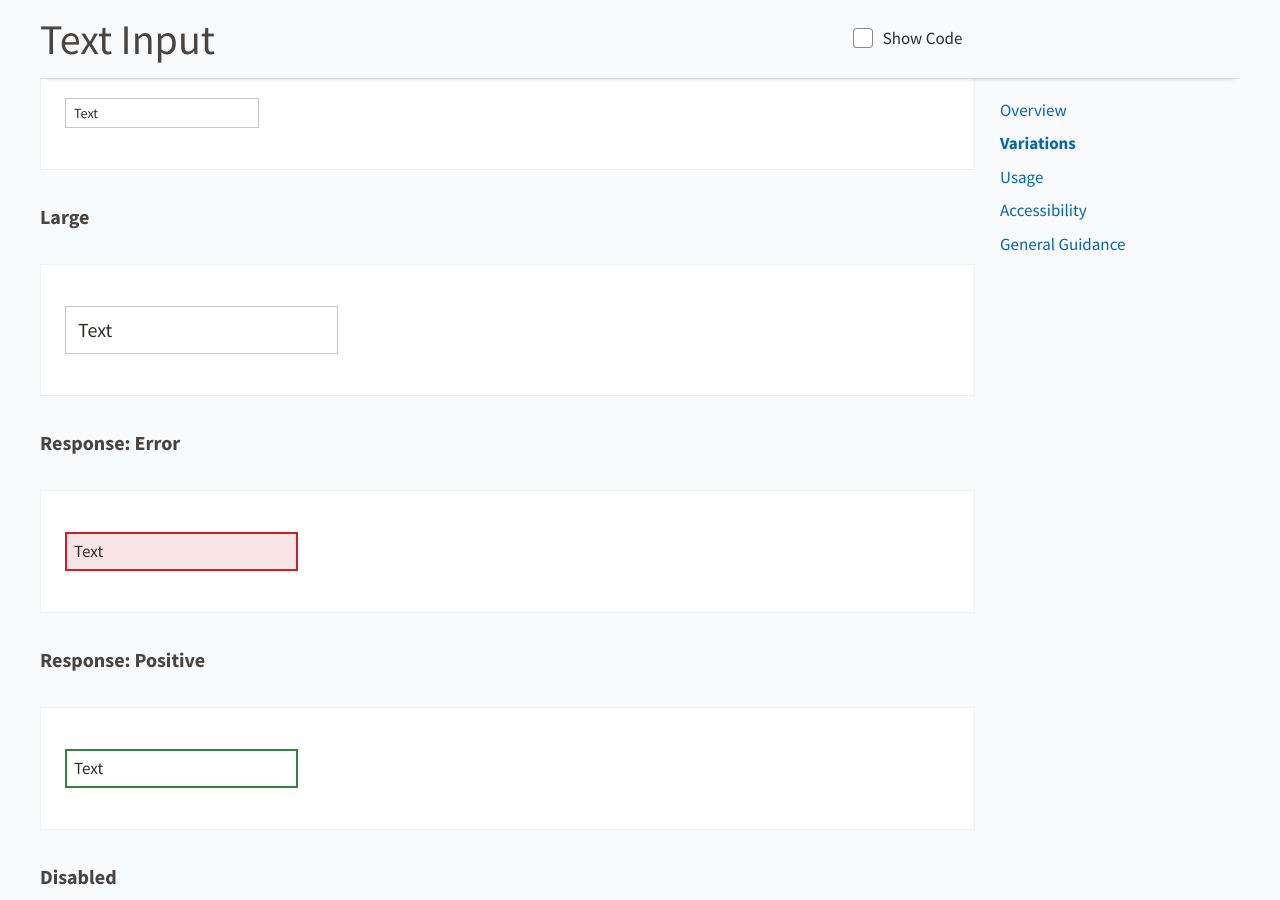
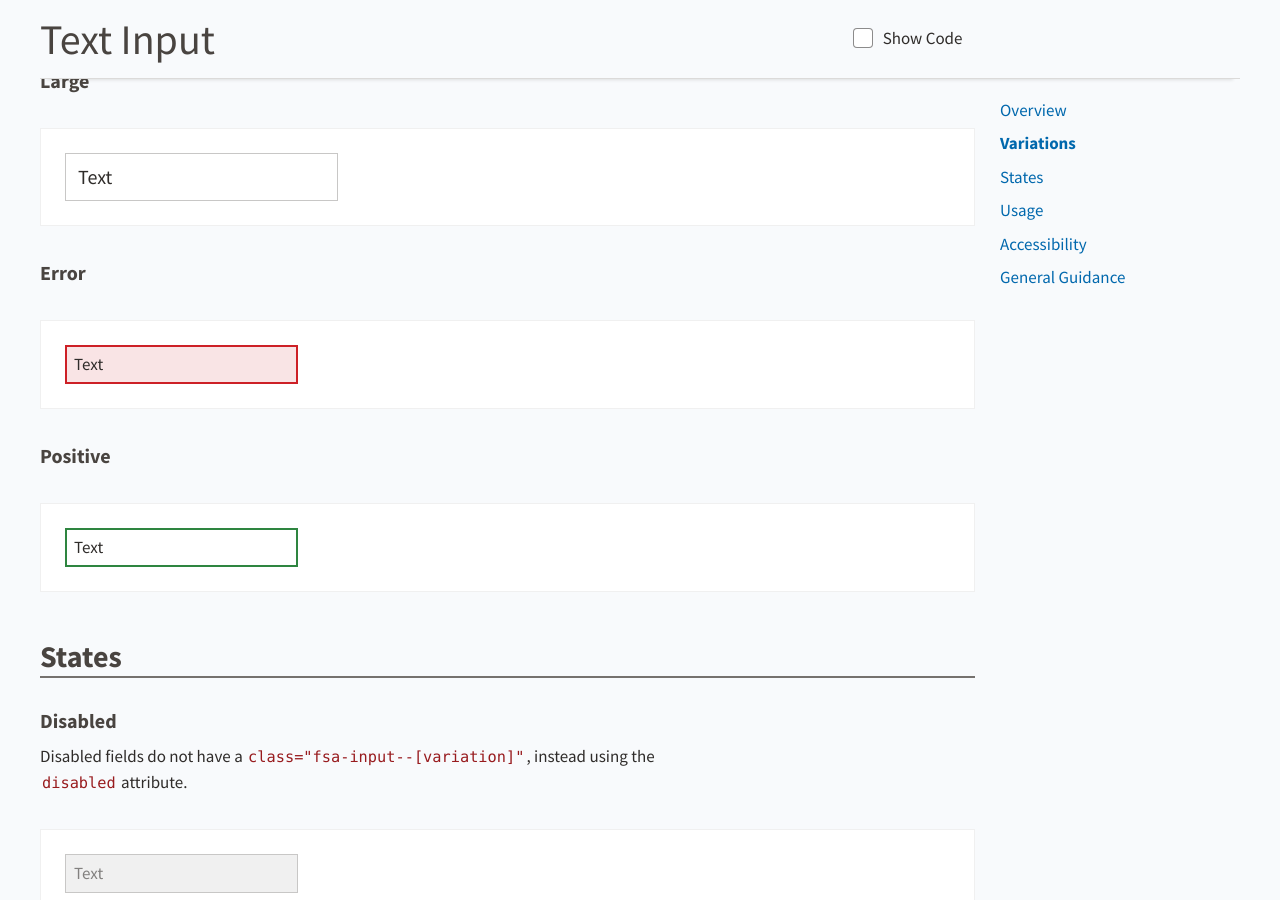
Before and after one commit to USDA-FSA/fsa-design-system, a Jekyll site: the page built from components/text-input/index.md, in a window 1280 px wide and 900 px high, scrolled down 1346 px. Built offline with Jekyll 4.4.1, drawn with Linux system fonts in a browser that asks for light colours.

````diff
--- a/components/text-input/index.md
+++ b/components/text-input/index.md
@@ -7,7 +7,7 @@
 ---
 
 <div class="ds-preview">
-  <p><input class="fsa-input" type="text" name="some_name2" placeholder="Placeholder" value="Text"></p>
+  <input class="fsa-input" type="text" name="some_name2" placeholder="Placeholder" value="Text">
 </div>
 
 ## Variations
@@ -21,63 +21,65 @@
 ### Default
 
 <div class="ds-preview">
-  <p><input class="fsa-input" type="text" name="1iuoytytesgdf" value="Text" placeholder="Placeholder"></p>
+  <input class="fsa-input" type="text" name="1iuoytytesgdf" value="Text" placeholder="Placeholder">
 </div>
 ```html
-<p><input class="fsa-input" type="text" name="1iuoytytesgdf" value="Text" placeholder="Placeholder"></p>
+<input class="fsa-input" type="text" name="1iuoytytesgdf" value="Text" placeholder="Placeholder">
 ```
 
 ### Full-width
 
 <div class="ds-preview">
-  <p><input class="fsa-input fsa-input--block" type="text" name="155tj" value="Text" placeholder="Placeholder"></p>
+  <input class="fsa-input fsa-input--block" type="text" name="155tj" value="Text" placeholder="Placeholder">
 </div>
 ```html
-<p><input class="fsa-input fsa-input--block" type="text" name="155tj" value="Text" placeholder="Placeholder"></p>
+<input class="fsa-input fsa-input--block" type="text" name="155tj" value="Text" placeholder="Placeholder">
 ```
 
 ### Small
 
 <div class="ds-preview">
-  <p><input class="fsa-input fsa-input--small" type="text" name="qwerty" value="Text" placeholder="Placeholder"></p>
+  <input class="fsa-input fsa-input--small" type="text" name="qwerty" value="Text" placeholder="Placeholder">
 </div>
 ```html
-<p><input class="fsa-input fsa-input--small" type="text" name="qwerty" value="Text" placeholder="Placeholder"></p>
+<input class="fsa-input fsa-input--small" type="text" name="qwerty" value="Text" placeholder="Placeholder">
 ```
 
 ### Large
 
 <div class="ds-preview">
-  <p><input class="fsa-input fsa-input--large" type="text" name="ytrewq" value="Text" placeholder="Placeholder"></p>
+  <input class="fsa-input fsa-input--large" type="text" name="ytrewq" value="Text" placeholder="Placeholder">
 </div>
 ```html
-<p><input class="fsa-input fsa-input--large" type="text" name="ytrewq" value="Text" placeholder="Placeholder"></p>
+<input class="fsa-input fsa-input--large" type="text" name="ytrewq" value="Text" placeholder="Placeholder">
 ```
 
-### Response: Error
+### Error
 
 <div class="ds-preview">
-  <p><input class="fsa-input fsa-input--error" type="text" name="7id" value="Text"></p>
+  <input class="fsa-input fsa-input--error" type="text" name="7id" value="Text">
 </div>
 ```html
-<p><input class="fsa-input fsa-input--error" type="text" name="7id" value="Text"></p>
+<input class="fsa-input fsa-input--error" type="text" name="7id" value="Text">
 ```
 
-### Response: Positive
+### Positive
 
 <div class="ds-preview">
-  <p><input class="fsa-input fsa-input--positive" type="text" name="lorem" value="Text"></p>
+  <input class="fsa-input fsa-input--positive" type="text" name="lorem" value="Text">
 </div>
 ```html
-<p><input class="fsa-input fsa-input--positive" type="text" name="lorem" value="Text"></p>
+<input class="fsa-input fsa-input--positive" type="text" name="lorem" value="Text">
 ```
+
+## States
 
 ### Disabled
 
 Disabled fields do not have a `class="fsa-input--[variation]"`, instead using the `disabled` attribute.
 
 <div class="ds-preview">
-  <p><input class="fsa-input" disabled="disabled" type="text" name="1224hd9f" value="Text"></p>
+  <input class="fsa-input" disabled="disabled" type="text" name="1224hd9f" value="Text">
 </div>
 ```html
 <p><input class="fsa-input" disabled="disabled" type="text" name="1224hd9f" value="Text"></p>
@@ -88,10 +90,10 @@
 Readonly fields do not have a `class="fsa-input--[variation]"`, instead using the `readonly` attribute.
 
 <div class="ds-preview">
-  <p><input class="fsa-input" readonly="readonly" type="text" name="4f" value="Text"></p>
+  <input class="fsa-input" readonly="readonly" type="text" name="4f" value="Text">
 </div>
 ```html
-<p><input class="fsa-input" readonly="readonly" type="text" name="4f" value="Text"></p>
+<input class="fsa-input" readonly="readonly" type="text" name="4f" value="Text">
 ```
 
 ## Usage
````
